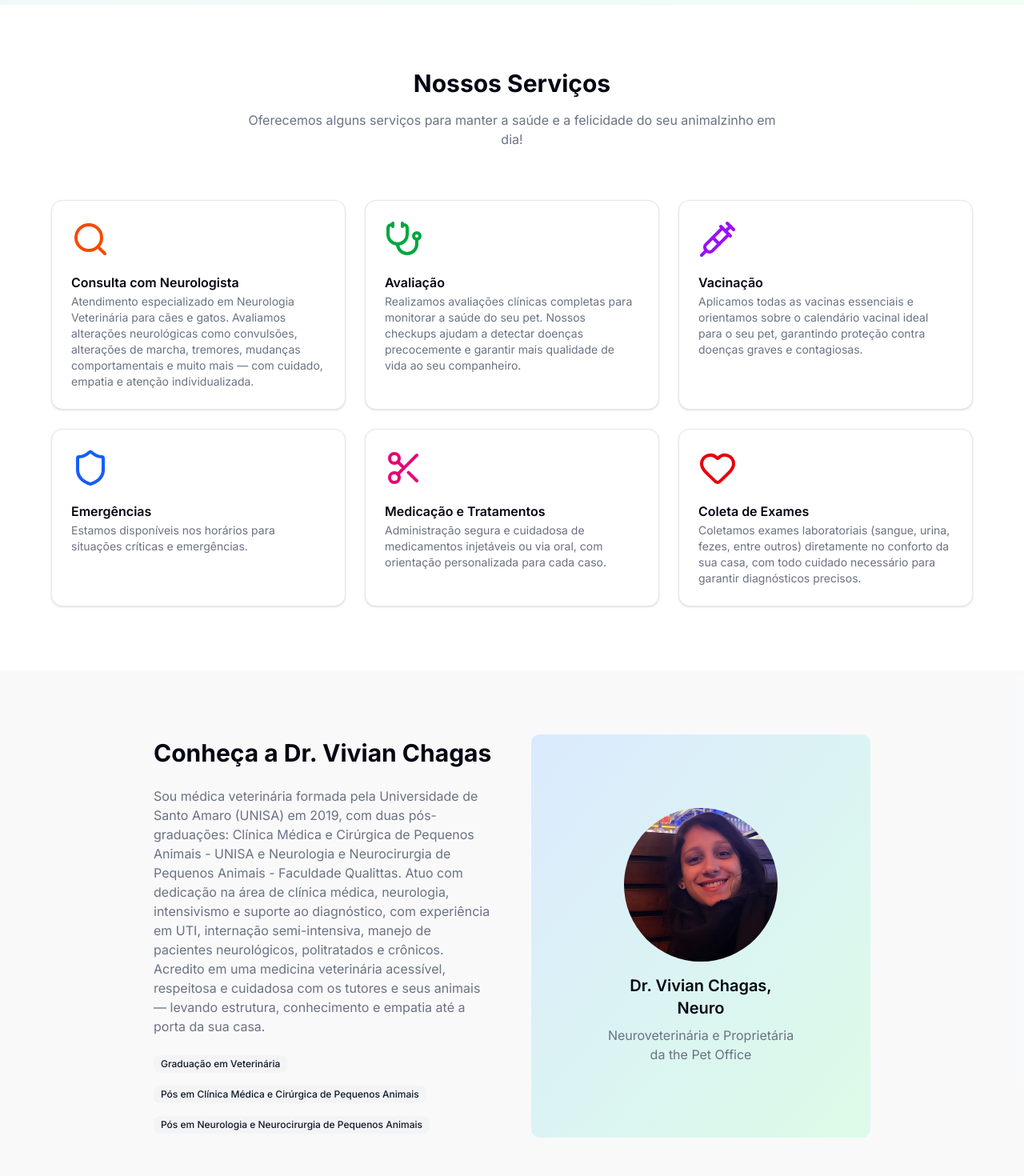
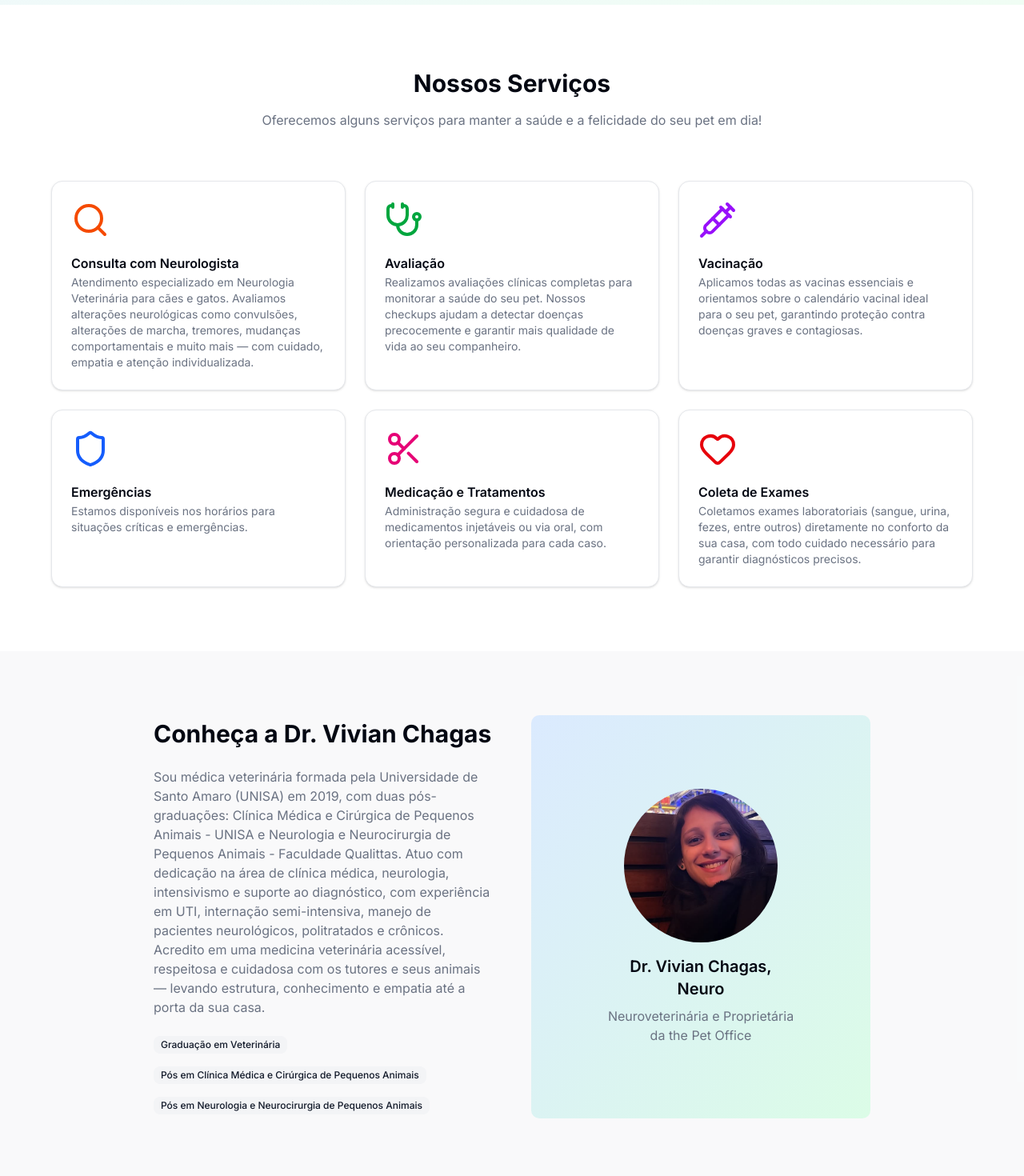
Before and after one commit to arthurgpchagas/portfolio-veterinary-website-nextjs, a Next.js app: page / in a window 1280 px wide. Shown: the part 680-2150 px from the top of the page at 80% size. Built offline with nearby package versions, Linux system fonts and the light colour scheme.

Commit message:
feat: adjusting texts

```diff
--- a/app/page.tsx
+++ b/app/page.tsx
@@ -71,7 +71,7 @@ export default function VeterinarianWebsite() {
             Nossos Serviços
             </h3>
             <p className="text-muted-foreground max-w-2xl mx-auto">
-            Oferecemos alguns serviços para manter a saúde e a felicidade do seu animalzinho em dia!
+            Oferecemos alguns serviços para manter a saúde e a felicidade do seu pet em dia!
             </p>
           </div>
 
@@ -142,7 +142,7 @@ export default function VeterinarianWebsite() {
     {/* About Section */}
     <section className="py-20 px-4 bg-muted/50">
       <div className="mx-auto max-w-4xl">
-        <div className="lg:grid lg:grid-cols-2 lg:gap-12 gap-8 items-center">
+        <div className="lg:grid lg:grid-cols-2 lg:gap-12 gap-8 items-center mb-6">
           <div className="">
             <h3 className="text-3xl font-bold mb-6">Conheça a Dr. Vivian Chagas</h3>
             <p className="text-muted-foreground mb-6">
```
